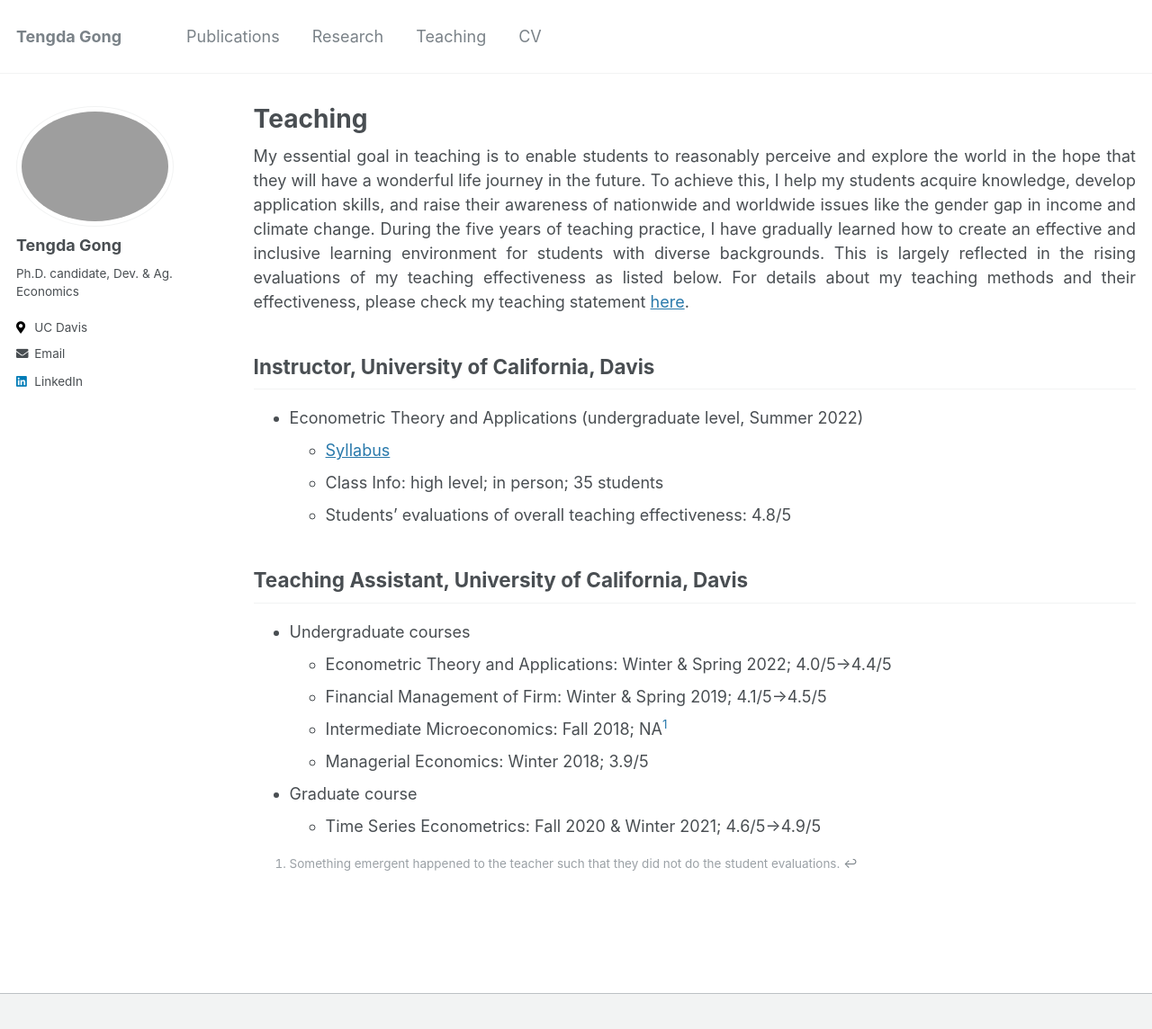
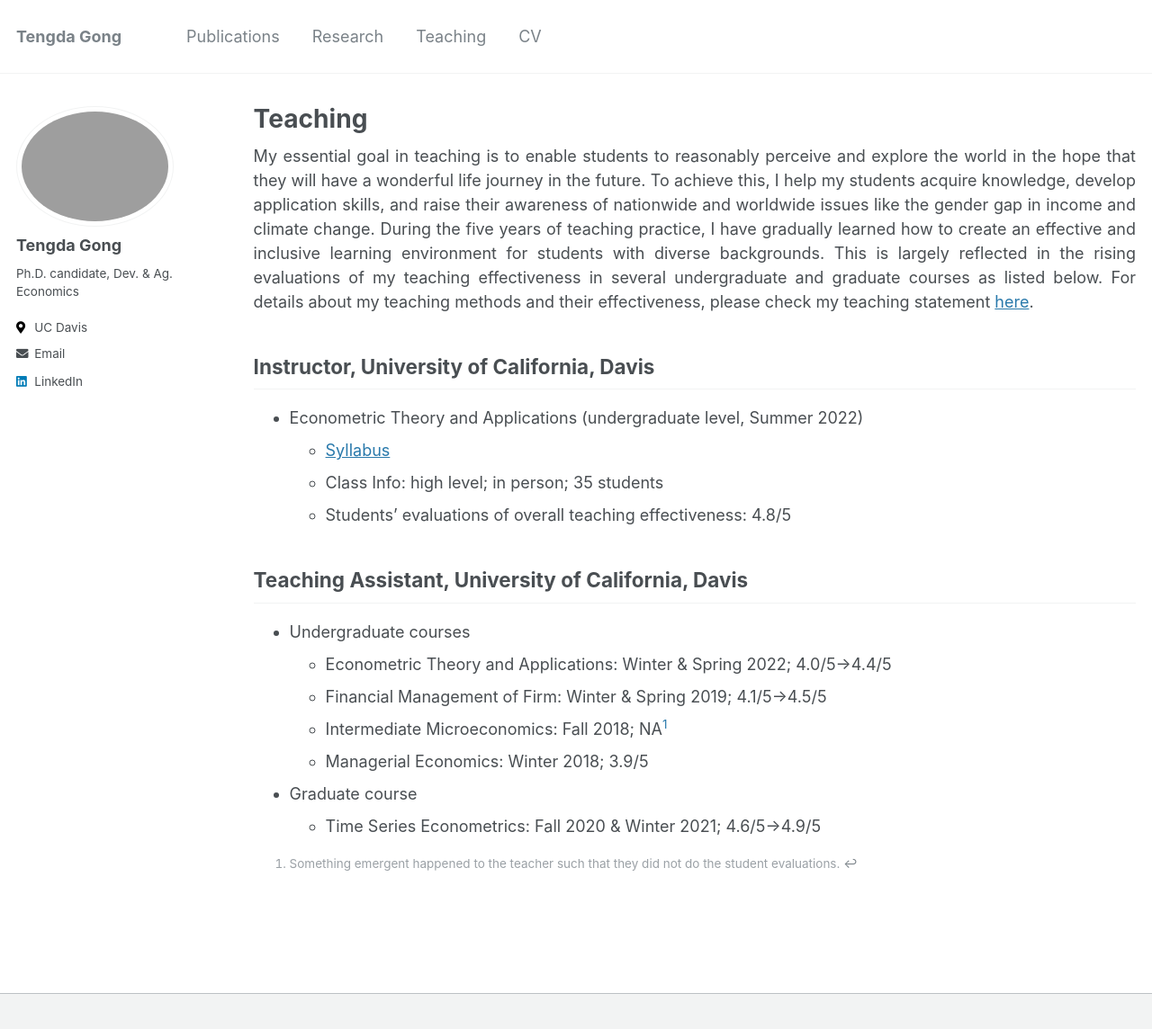
Before and after one commit to tendakung/tendakung.github.io, a Jekyll site: the page built from _pages/teaching.md, in a window 1280 px wide and 1177 px high. Shown: the top 1144 px of the window at 90% size. Built offline with Jekyll 4.4.1, drawn with Linux system fonts in a browser that asks for light colours.

Commit message:
Update teaching.md

```diff
--- a/_pages/teaching.md
+++ b/_pages/teaching.md
@@ -5,7 +5,7 @@ permalink: /teaching/
 title: "Teaching"
 ---
 
-My essential goal in teaching is to enable students to reasonably perceive and explore the world in the hope that they will have a wonderful life journey in the future. To achieve this, I help my students acquire knowledge, develop application skills, and raise their awareness of nationwide and worldwide issues like the gender gap in income and climate change. During the five years of teaching practice, I have gradually learned how to create an effective and inclusive learning environment for students with diverse backgrounds. This is largely reflected in the rising evaluations of my teaching effectiveness as listed below. For details about my teaching methods and their effectiveness, please check my teaching statement [here](/files/pdf/teaching/TS.pdf).
+My essential goal in teaching is to enable students to reasonably perceive and explore the world in the hope that they will have a wonderful life journey in the future. To achieve this, I help my students acquire knowledge, develop application skills, and raise their awareness of nationwide and worldwide issues like the gender gap in income and climate change. During the five years of teaching practice, I have gradually learned how to create an effective and inclusive learning environment for students with diverse backgrounds. This is largely reflected in the rising evaluations of my teaching effectiveness in several undergraduate and graduate courses as listed below. For details about my teaching methods and their effectiveness, please check my teaching statement [here](/files/pdf/teaching/TS.pdf).
 
 ## Instructor, University of California, Davis
 - Econometric Theory and Applications (undergraduate level, Summer 2022)
```
